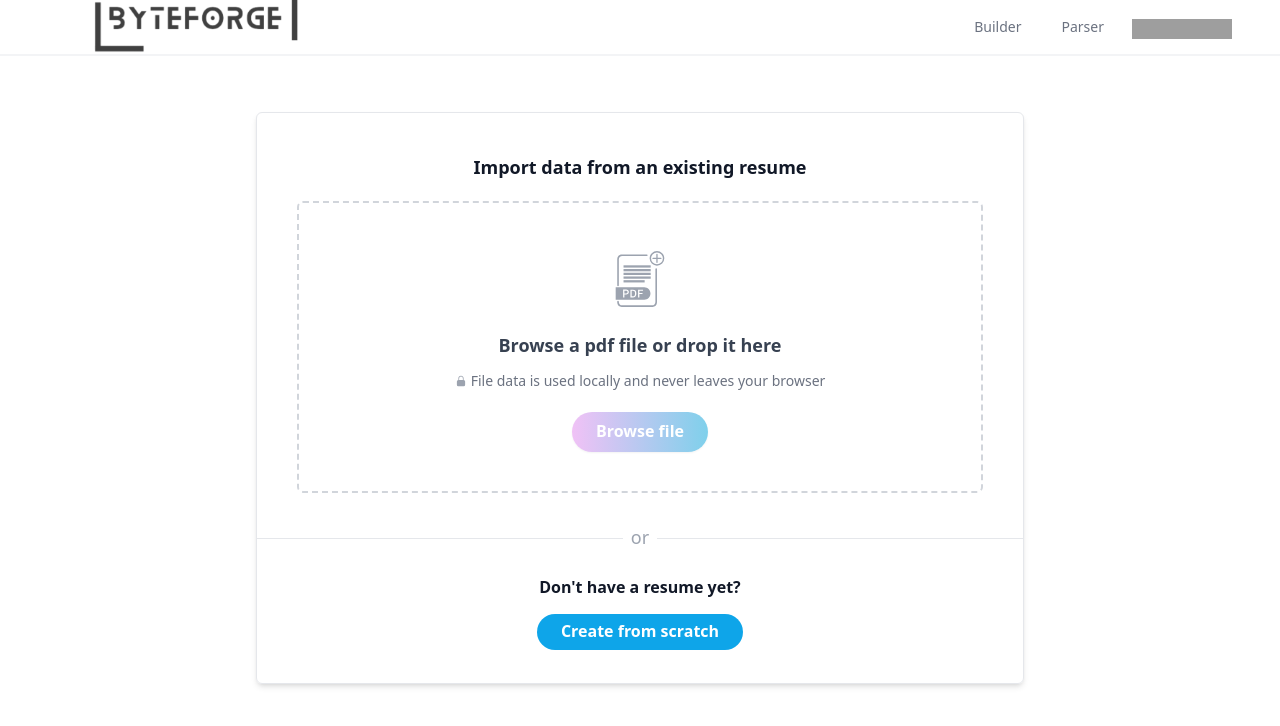
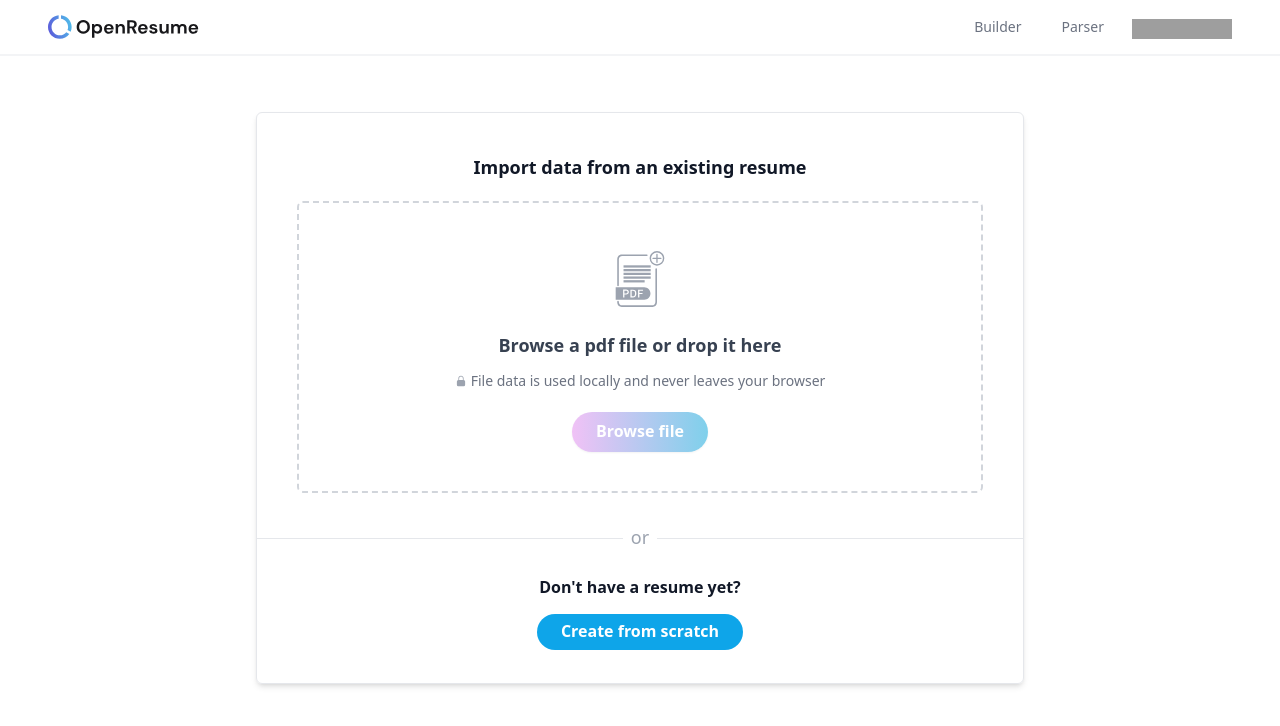
Before and after one commit to jonathancaleb/-TalentForge, a Next.js app: page /resume-import in a window 1280 px wide. Shown: the top 726 px of the page. Built offline with nearby package versions, Linux system fonts and the light colour scheme; grey boxes are pictures that could not be loaded.

Commit message:
:clock230:

```diff
--- a/src/app/components/TopNavBar.tsx
+++ b/src/app/components/TopNavBar.tsx
@@ -2,7 +2,7 @@
 import { usePathname } from "next/navigation";
 import Link from "next/link";
 import Image from "next/image";
-import logoSrc from "public/logo.png";
+import logoSrc from "public/logo.svg";
 import { cx } from "lib/cx";
 
 export const TopNavBar = () => {
@@ -19,11 +19,12 @@ export const TopNavBar = () => {
     >
       <div className="flex h-8 w-full items-center justify-between">
         <Link href="/">
-          <span className="sr-only">WF</span>
+          <span className="sr-only">WorkFolio</span>
           <Image
+          //TODO: EDIT LOGO HEIGHT TO FIT NAV BAR
             src={logoSrc}
             alt="WorkFolio Logo"
-            className="max-h-72 w-full"
+            className="h-8 w-full"
             priority
           />
         </Link>
```
